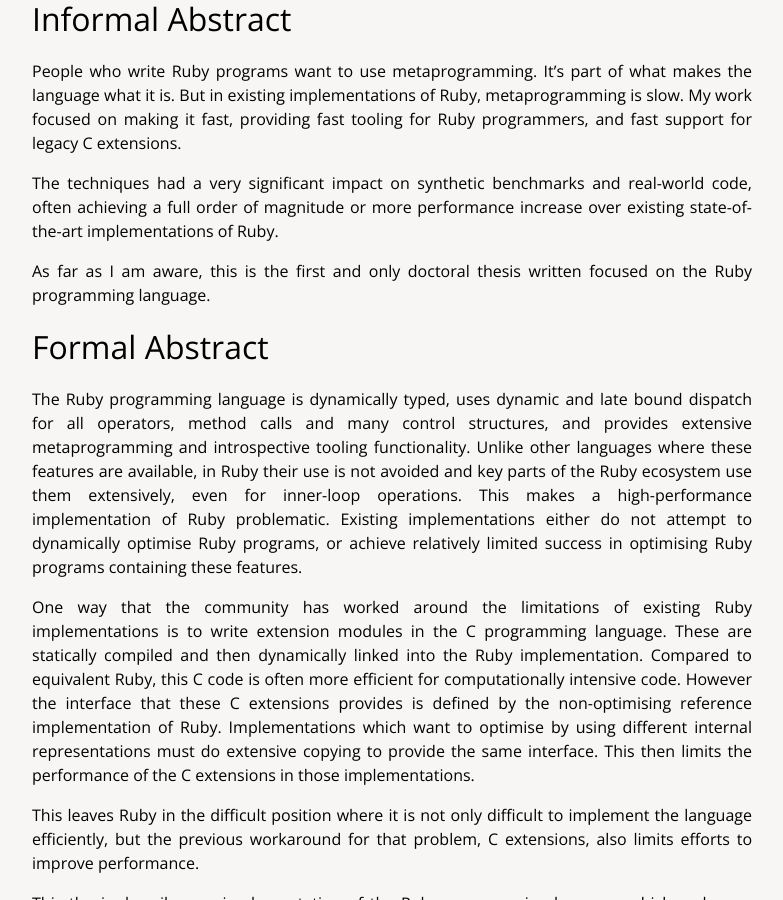
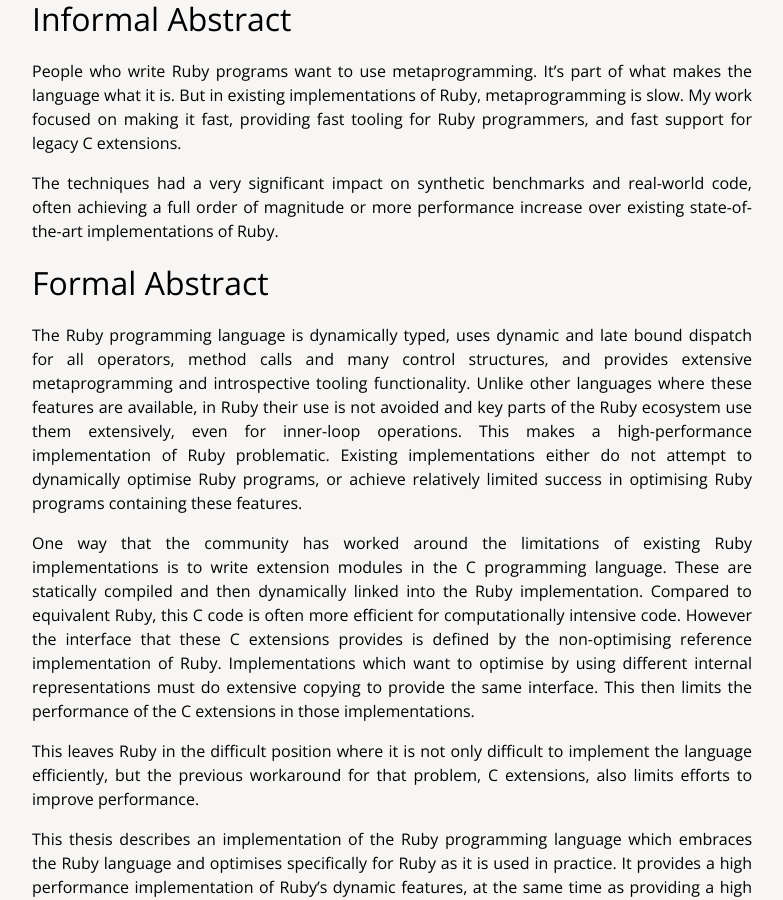
Before and after one commit to chrisseaton/chrisseaton.github.io, a Jekyll site: the page built from phd/index.md, in a window 1280 px wide and 900 px high, scrolled down 839 px. Shown: the whole window, without its empty margins (248-1031 px from the left). Built offline with Jekyll 4.4.1, drawn with Linux system fonts in a browser that asks for light colours; nearby versions of some CDN libraries; comment, search, counter and statistics services are not loaded.

Commit message:
Update index.md

```diff
--- a/phd/index.md
+++ b/phd/index.md
@@ -13,8 +13,6 @@
 People who write Ruby programs want to use metaprogramming. It's part of what makes the language what it is. But in existing implementations of Ruby, metaprogramming is slow. My work focused on making it fast, providing fast tooling for Ruby programmers, and fast support for legacy C extensions.
 
 The techniques had a very significant impact on synthetic benchmarks and real-world code, often achieving a full order of magnitude or more performance increase over existing state-of-the-art implementations of Ruby.
-
-As far as I am aware, this is the first and only doctoral thesis written focused on the Ruby programming language.
 
 # Formal Abstract
 
```
